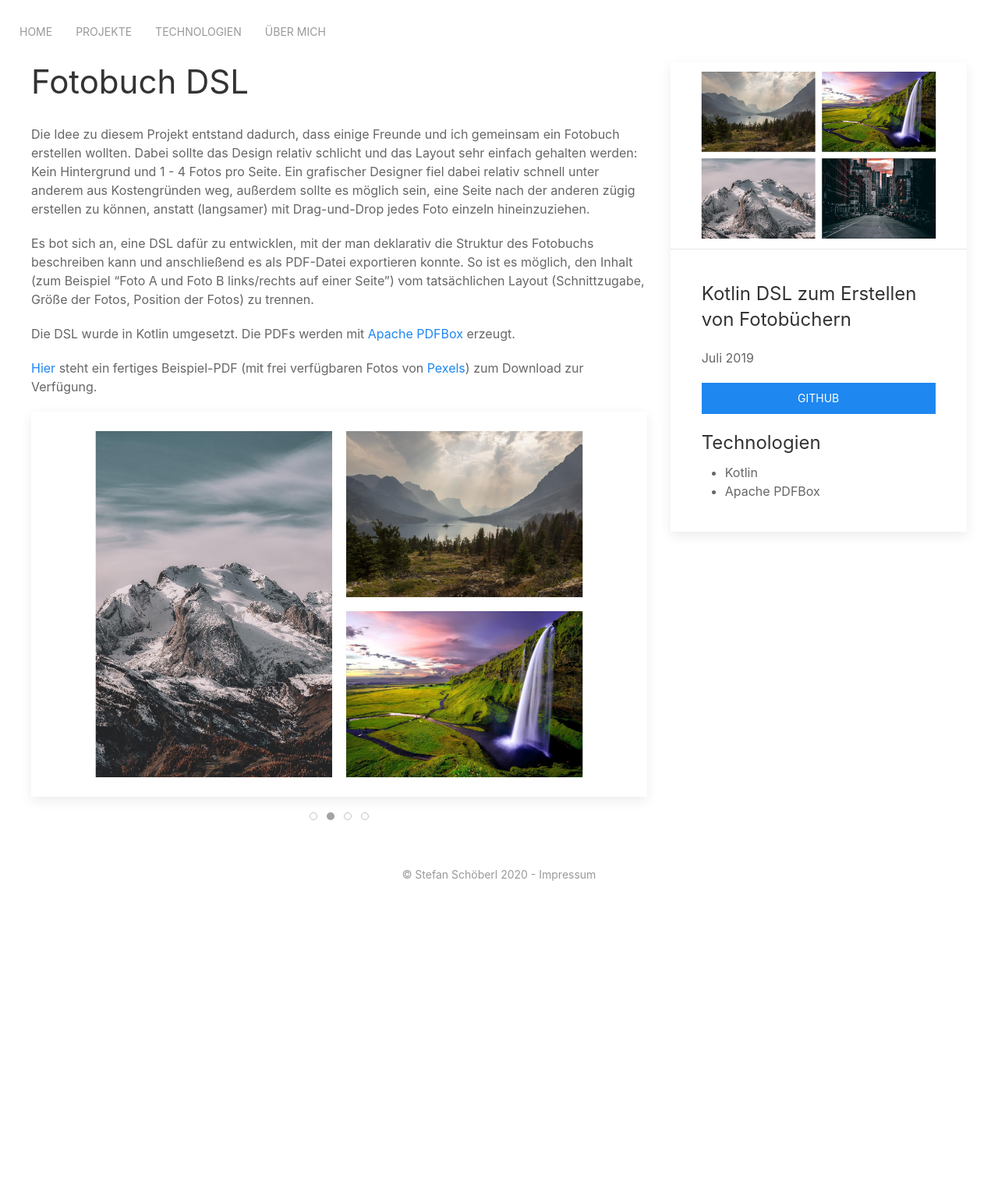
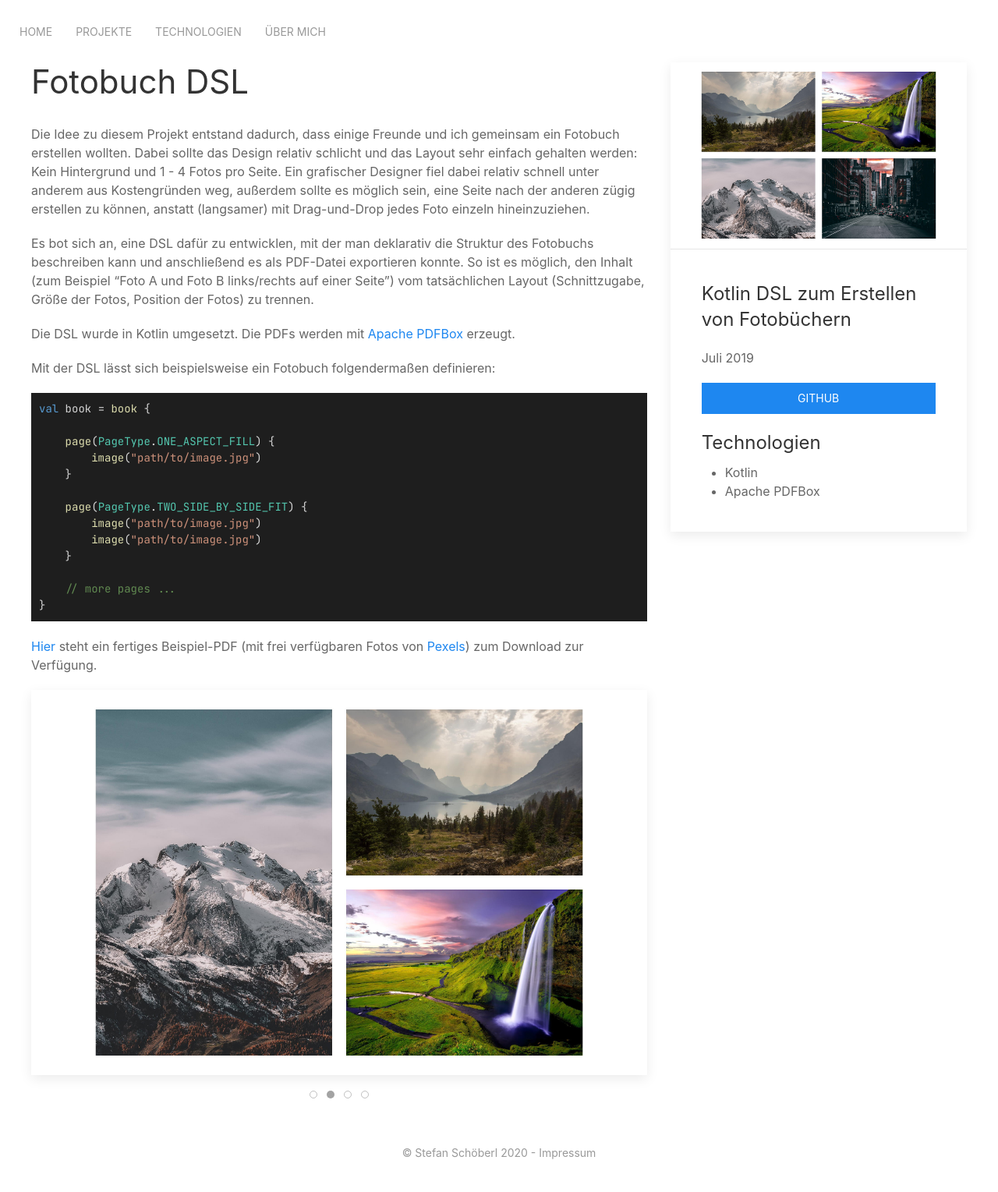
Before and after one commit to stefanschoeberl/stefanschoeberl.github.io, a Jekyll site: the page built from _projects/photobook-dsl.md, in a window 1280 px wide. Shown: the whole page at 78% size. Built offline with Jekyll 4.4.1, drawn with Linux system fonts in a browser that asks for light colours; before the commit the page ends 1172 px from its top, so only the background shows below that.

Commit message:
Add code sample to Photobook DSL

````diff
--- a/_layouts/default.html
+++ b/_layouts/default.html
@@ -18,7 +18,11 @@
     <link rel="icon" type="image/png" sizes="32x32" href="/favicon-32x32.png">
     <link rel="icon" type="image/png" sizes="16x16" href="/favicon-16x16.png">
     <link rel="manifest" href="/site.webmanifest">
+    <link href="https://fonts.googleapis.com/css2?family=Roboto+Mono:ital,wght@0,400;0,700;1,400;1,700&display=swap" rel="stylesheet">
     <link rel="stylesheet" href="/css/uikit.min.css"/>
+    <link rel="stylesheet" href="/css/vscode.css"/>
+    <link rel="stylesheet" href="/css/jetbrains-mono.css"/>
+    <link rel="stylesheet" href="/css/custom.css">
     <script src="/js/uikit.min.js"></script>
     <script src="/js/uikit-icons.min.js"></script>
 </head>
--- a/_projects/photobook-dsl.md
+++ b/_projects/photobook-dsl.md
@@ -16,4 +16,22 @@ Es bot sich an, eine DSL dafür zu entwicklen, mit der man deklarativ die Strukt
 
 Die DSL wurde in Kotlin umgesetzt. Die PDFs werden mit [Apache PDFBox](https://pdfbox.apache.org){:target="_blank" rel="noreferrer"} erzeugt.
 
+Mit der DSL lässt sich beispielsweise ein Fotobuch folgendermaßen definieren:
+
+```kotlin
+val book = book {
+
+    page(PageType.ONE_ASPECT_FILL) {
+        image("path/to/image.jpg")
+    }
+
+    page(PageType.TWO_SIDE_BY_SIDE_FIT) {
+        image("path/to/image.jpg")
+        image("path/to/image.jpg")
+    }
+
+    // more pages ...
+}
+```
+
 [Hier](https://github.com/stefanschoeberl/photobook-dsl/raw/master/example-pdfs/book.pdf){:target="_blank" rel="noreferrer"} steht ein fertiges Beispiel-PDF (mit frei verfügbaren Fotos von [Pexels](https://www.pexels.com){:target="_blank" rel="noreferrer"}) zum Download zur Verfügung.
--- /dev/null
+++ b/css/custom.css
@@ -0,0 +1,2 @@
+.highlight, .highlight * { font-family: 'JetBrains Mono', 'Roboto Mono', monospace; }
+.highlight { border: none; }
--- /dev/null
+++ b/css/jetbrains-mono.css
@@ -0,0 +1,40 @@
+@font-face {
+    font-family: 'JetBrains Mono';
+    font-weight: normal;
+    font-style: normal;
+    font-display: swap;
+    src: url(/fonts/JetBrainsMono-Regular.ttf) format('truetype'),
+         url(/fonts/JetBrainsMono-Regular.woff) format('woff'),
+         url(/fonts/JetBrainsMono-Regular.woff2) format('woff2');
+
+}
+
+@font-face {
+    font-family: 'JetBrains Mono';
+    font-weight: bold;
+    font-style: normal;
+    font-display: swap;
+    src: url(/fonts/JetBrainsMono-Bold.ttf) format('truetype'),
+         url(/fonts/JetBrainsMono-Bold.woff) format('woff'),
+         url(/fonts/JetBrainsMono-Bold.woff2) format('woff2');
+}
+
+@font-face {
+    font-family: 'JetBrains Mono';
+    font-weight: normal;
+    font-style: italic;
+    font-display: swap;
+    src: url(/fonts/JetBrainsMono-Italic.ttf) format('truetype'),
+         url(/fonts/JetBrainsMono-Italic.woff) format('woff'),
+         url(/fonts/JetBrainsMono-Italic.woff2) format('woff2');
+}
+
+@font-face {
+    font-family: 'JetBrains Mono';
+    font-weight: bold;
+    font-style: italic;
+    font-display: swap;
+    src: url(/fonts/JetBrainsMono-Bold-Italic.ttf) format('truetype'),
+         url(/fonts/JetBrainsMono-Bold-Italic.woff) format('woff'),
+         url(/fonts/JetBrainsMono-Bold-Italic.woff2) format('woff2');
+}
--- /dev/null
+++ b/css/vscode.css
@@ -0,0 +1,65 @@
+/* https://github.com/iamstevendao/pygments-css/blob/master/vscode.css */
+/** Visual Studio Code Syntax highlighting styles */
+.highlight { background: #1E1E1E; color: #D4D4D4; }
+.highlighter-rouge .highlight { background: #1E1E1E; }
+.highlight .c { color: #618A51; }
+.highlight .err { color: #a61717; background-color: #1E1E1E; }
+.highlight .k { color: #589CD3; }
+.highlight .o { /*font-weight: bold;*/ }
+.highlight .cm { color: #618A51; }
+.highlight .cp { color: #999; /*font-weight: bold;*/ }
+.highlight .c1 { color: #618A51; }
+.highlight .cs { color: #999; /*font-weight: bold;*/ font-style: italic; }
+.highlight .gd { color: #000; }
+.highlight .gd .x { color: #000; }
+.highlight .ge { font-style: italic; }
+.highlight .gr { color: #a00; }
+.highlight .gh { color: #999; }
+.highlight .gi { color: #000; }
+.highlight .gi .x { color: #000; }
+.highlight .go { color: #888; }
+.highlight .gp { color: #555; }
+.highlight .gs { /*font-weight: bold;*/ }
+.highlight .gu { color: #aaa; }
+.highlight .gt { color: #a00; }
+.highlight .kc { color: #589CD3; }
+.highlight .kd { color: #589CD3; }
+.highlight .kp { color: #589CD3; }
+.highlight .kr { color: #589CD3; }
+.highlight .kt { color: #589CD3; }
+.highlight .m { color: #099; }
+.highlight .s { color: #CD917A; }
+.highlight .na { color: #9DDBFB; }
+.highlight .nb { color: #9DDBFB; }
+.highlight .nc { color: #54C8B0; }
+.highlight .no { color: #008080; }
+.highlight .ni { color: #800080; }
+.highlight .ne { color: #900; /*font-weight: bold;*/ }
+.highlight .nf { color: #DCDCAD; /*font-weight: bold;*/ }
+.highlight .nn { color: #54C8B0; }
+.highlight .nt { color: #54C8B0; }
+.highlight .nv { color: #008080; }
+.highlight .ow { color: #589CD3; /*font-weight: bold;*/ }
+.highlight .w { color: #bbb; }
+.highlight .mf { color: #099; }
+.highlight .mh { color: #099; }
+.highlight .mi { color: #B5CEA4; }
+.highlight .mo { color: #099; }
+.highlight .sb { color: #CD917A; }
+.highlight .sc { color: #CD917A; }
+.highlight .sd { color: #CD917A; }
+.highlight .s2 { color: #CD917A; }
+.highlight .se { color: #CD917A; }
+.highlight .sh { color: #CD917A; }
+.highlight .si { color: #CD917A; }
+.highlight .sx { color: #CD917A; }
+.highlight .sr { color: #009926; }
+.highlight .s1 { color: #CD917A; }
+.highlight .ss { color: #990073; }
+.highlight .bp { color: #999; }
+.highlight .vc { color: #008080; }
+.highlight .vg { color: #008080; }
+.highlight .vi { color: #008080; }
+.highlight .il { color: #099; }
+.highlight .ld { color: #e6db74; }
+.highlight .nx { color: #9DDBFB; }
--- a/imprint.html
+++ b/imprint.html
@@ -50,3 +50,6 @@ Es werden auf dieser Website keine personenbezogenen Daten erhoben und verarbeit
 
 <h3>Lato (Favicon Font)</h3>
 <p>Lato-Regular.ttf: Copyright (c) 2010-2011 by tyPoland Lukasz Dziedzic (team@latofonts.com) with Reserved Font Name "Lato". Licensed under the SIL Open Font License, Version 1.1.</p>
+
+<h3>JetBrains Mono (Code Font)</h3>
+<p>Die Schrift JetBrains Mono ist unter der Apache 2.0-Lizenz erhältlich und kann sowohl für kommerzielle als auch für nicht-kommerzielle Zwecke kostenlos verwendet werden. Sie brauchen JetBrains nicht zu erwähnen, obwohl wir es sehr schätzen würden, wenn Sie es tun würden.</p>
````
Also changed, not shown: fonts/JetBrainsMono-Bold-Italic.ttf (added), fonts/JetBrainsMono-Bold-Italic.woff (added), fonts/JetBrainsMono-Bold-Italic.woff2 (added), fonts/JetBrainsMono-Bold.ttf (added), fonts/JetBrainsMono-Bold.woff (added), fonts/JetBrainsMono-Bold.woff2 (added), fonts/JetBrainsMono-Italic.ttf (added), fonts/JetBrainsMono-Italic.woff (added), fonts/JetBrainsMono-Italic.woff2 (added), fonts/JetBrainsMono-Regular.ttf (added), fonts/JetBrainsMono-Regular.woff (added), fonts/JetBrainsMono-Regular.woff2 (added).
